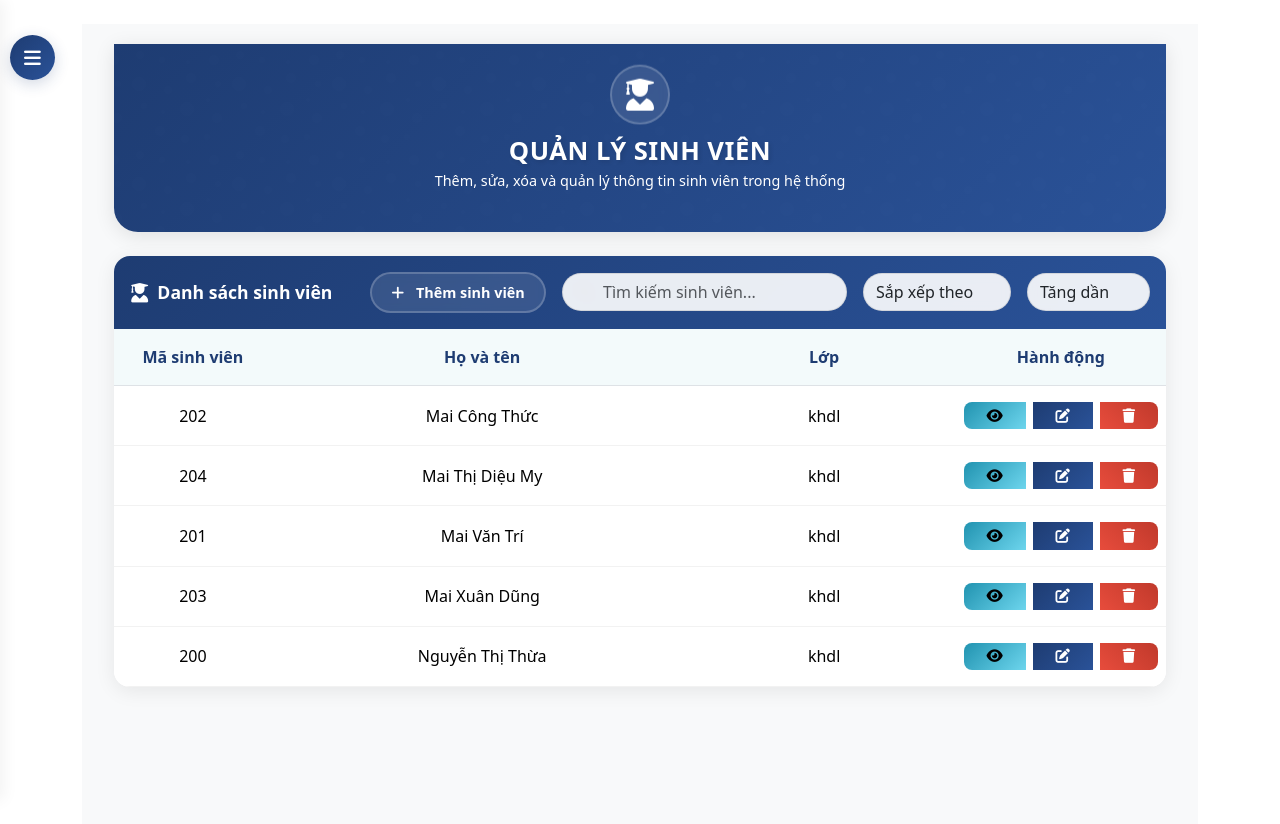
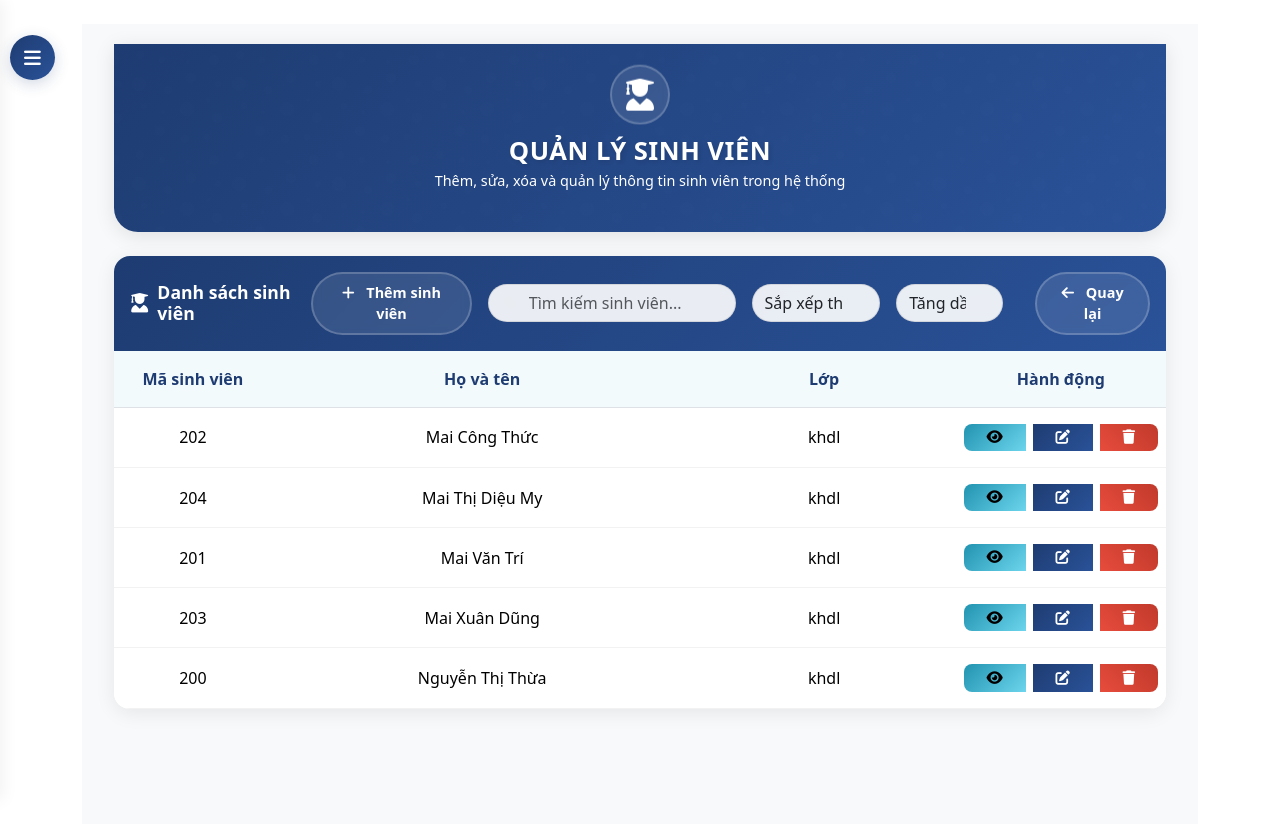
Before and after one commit to MaiThiDieuMy/ADP, a Django app: page /dashboard/students/ in a window 1280 px wide. Run offline with Django 4.2, Linux system fonts and the light colour scheme; a user stored in the database is signed in; data comes from the database, SQL or seed files in the repository.

Commit message:
Thêm nút quay lại trang dashboard

```diff
--- a/templates/core/admin/student_list.html
+++ b/templates/core/admin/student_list.html
@@ -307,6 +307,29 @@
     }
 
     .btn-add i {
+        margin-right: 0.5rem;
+    }
+
+    .btn-back {
+        background: rgba(255, 255, 255, 0.1);
+        border: 2px solid rgba(255, 255, 255, 0.2);
+        color: white;
+        border-radius: 2rem;
+        padding: 0.5rem 1.2rem;
+        font-weight: 600;
+        transition: all 0.4s ease;
+        backdrop-filter: blur(5px);
+        font-size: 0.9rem;
+        margin-left: 1rem;
+    }
+
+    .btn-back:hover {
+        background: rgba(255, 255, 255, 0.2);
+        transform: translateY(-2px);
+        color: white;
+    }
+
+    .btn-back i {
         margin-right: 0.5rem;
     }
 
@@ -650,6 +673,10 @@
                                 <option value="desc" {% if sort_direction == 'desc' %}selected{% endif %}>Giảm dần</option>
                             </select>
                         </div>
+                        <a href="{% url 'admin_dashboard' %}" class="btn btn-back">
+                            <i class="fas fa-arrow-left"></i>
+                            Quay lại
+                        </a>
                     </form>
                 </div>
             </div>
```
Also changed, not shown: templates/core/admin/assignment_list.html (+27 -0 lines), templates/core/admin/classroom_list.html (+27 -0 lines), templates/core/admin/teacher_list.html (+27 -0 lines).
